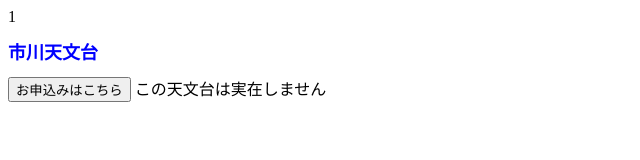
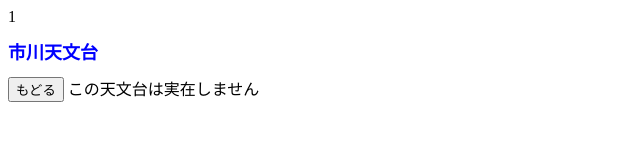
Before and after one commit to ick2321023/prg20241118, a plain HTML site: page app.html in a window 1280 px wide. Shown: the whole page, without its empty margins (0-640 px from the left). Drawn offline with Linux system fonts and the light colour scheme.

Commit message:
20241203_update3

```diff
--- a/app.html
+++ b/app.html
@@ -9,7 +9,8 @@
     <body>
             <h1>市川天文台</h1>
 
-            <button oncclick="location.href='./index.html'">お申込みはこちら</button>
+            <button oncclick="location.href='./index.html'">もどる</button>
+
             <h7>この天文台は実在しません</h7>
         </body>
     </html>
```
Also changed, not shown: index.html (+1 -1 lines).
